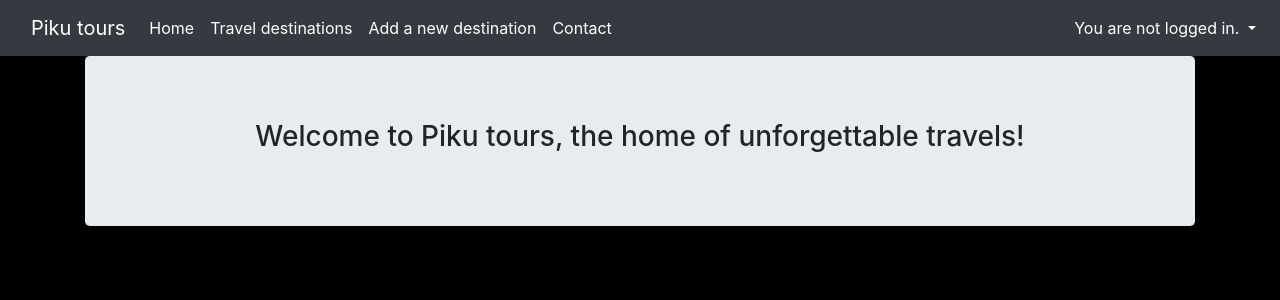
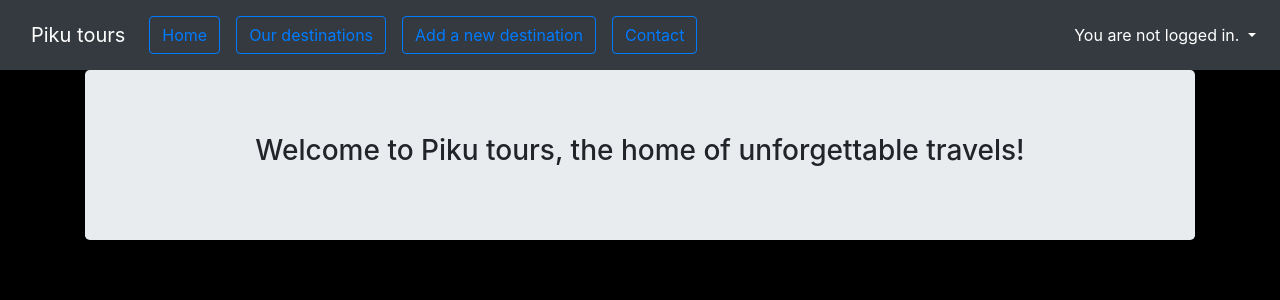
Before and after one commit to piku79/Piku-tours, a Django app: page / in a window 1280 px wide. Shown: the top 300 px of the page. Run offline with Django 4.2, Linux system fonts and the light colour scheme; some libraries are stand-ins or nearby versions.

Commit message:
buttons and names
played with buttons, changed a few names, got me goind again :)

```diff
--- a/Piku_tours/viewer/templates/base.html
+++ b/Piku_tours/viewer/templates/base.html
@@ -18,23 +18,34 @@
     <nav class="navbar navbar-expand-lg navbar-dark bg-dark">
       <div class="container fixed">
         <a class="navbar-brand" href="{% url 'welcome' %}">Piku tours</a>
-        <button class="navbar-toggler" type="button" data-toggle="collapse" data-target="#navbarNavAltMarkup">
-          <span class="navbar-toggler-icon"></span>
-        </button>
+
+
 
           <div class="collapse navbar-collapse" id="navbarNavAltMarkup">
           <div class="navbar-nav">
+
             <a class="nav-item nav-link active" href="{% url 'welcome' %}">
+              <button class="btn btn-outline-primary" type="button">
               Home
+                </button>
             </a>
+
+
             <a class="nav-item nav-link active" href="{% url 'travels' %}">
-              Travel destinations
+              <button class="btn btn-outline-primary" type="button">
+              Our destinations
+                 </button>
             </a>
+
             <a class="nav-item nav-link active" href="{% url 'create_travels' %}">
+              <button class="btn btn-outline-primary" type="button">
               Add a new destination
+              </button>
             </a>
             <a class="nav-item nav-link active" href="{% url 'contact' %}">
+              <button class="btn btn-outline-primary" type="button">
               Contact
+              </button>
               </a>
           </div>
         </div>
@@ -43,9 +54,12 @@
     <div class="navbar-nav ml-auto">
             <div class="nav-item dropdown">
                 {% if user.is_authenticated %}
+
                   <a class="nav-link active dropdown-toggle" href="#" data-toggle="dropdown">
+                    <button type="button" class="btn btn-outline-warning">
                     {% if user.first_name %}Hello, {{ user.first_name }}!
                     {% else %}Hello, {{ user.username }}!{% endif %}
+                    </button>
                   </a>
                   <div class="dropdown-menu dropdown-menu-right">
                     {% if  user.profile %}
--- a/Piku_tours/viewer/templates/welcome.html
+++ b/Piku_tours/viewer/templates/welcome.html
@@ -1,5 +1,6 @@
 {% extends "base.html" %}
 {% block content %}
+
 <body style="background-color:black">
 <center>
 <h3>Welcome to Piku tours, the home of unforgettable travels!</h3>
```
Also changed, not shown: Piku_tours/media/images/569d9757bb418.image.jpg (added).
